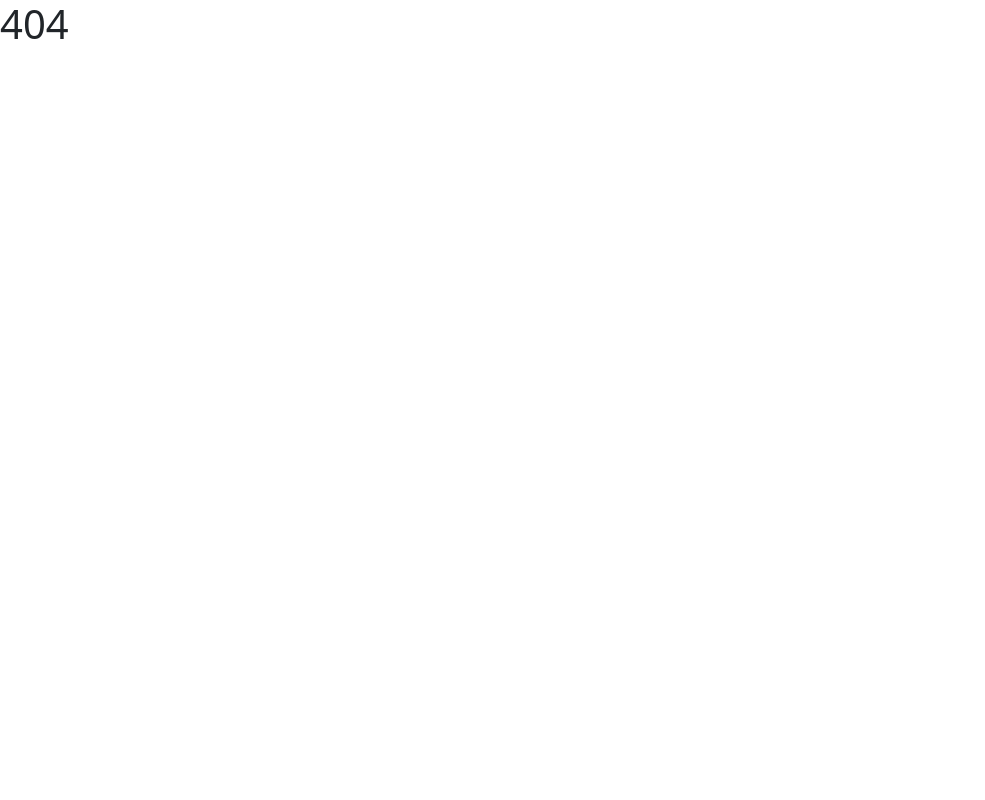
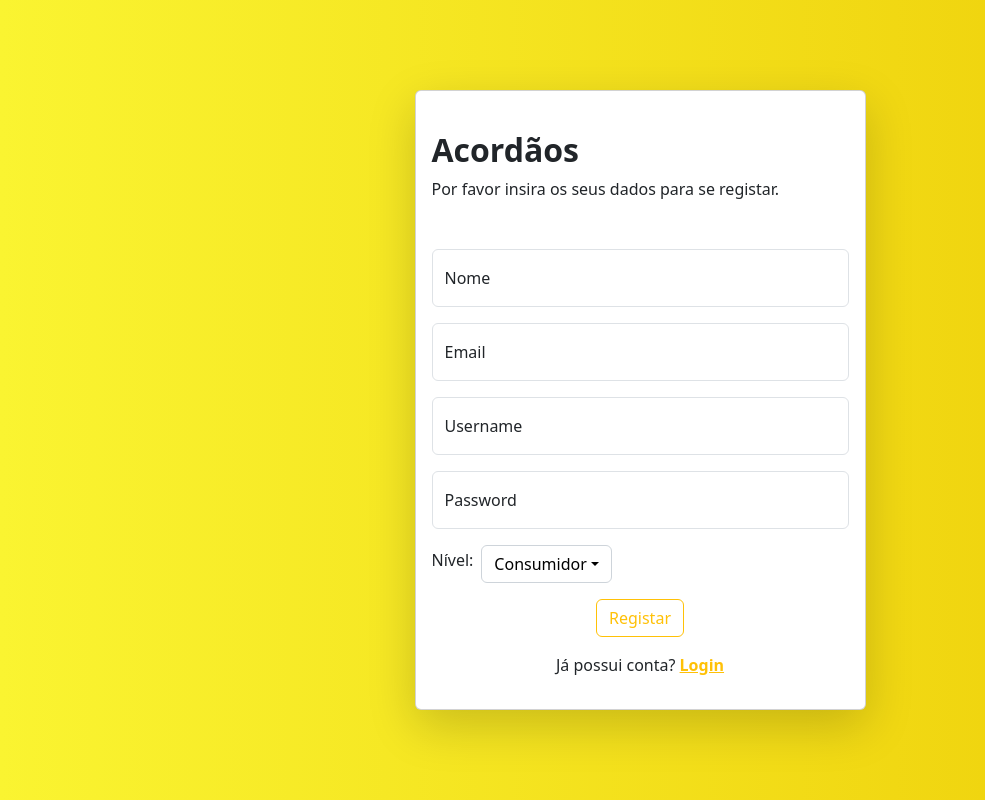
Before and after one commit to GVarelaa/ENGWEB2023-Projeto, a React (Create React App) app in the folder react-interface/: page /register in a window 1280 px wide. Shown: the whole page, without its empty margins (0-985 px from the left). Built offline with nearby package versions, Linux system fonts and the light colour scheme.

Commit message:
register page done

```diff
--- a/react-interface/src/index.js
+++ b/react-interface/src/index.js
@@ -1,6 +1,7 @@
 import ReactDOM from "react-dom/client";
 import { BrowserRouter, Routes, Route } from "react-router-dom";
 import Login from "./pages/Login";
+import Register from "./pages/Register";
 import NoPage from "./pages/NoPage";
 import RouterGuard from "./components/RouterGuard"
 import NavBar from "./components/NavBar";
@@ -12,6 +13,7 @@ export default function App() {
         <Routes>
           <Route path="/" element={<RouterGuard> <NavBar></NavBar> </RouterGuard>}/>
           <Route path="/login" element={<Login/>}/>
+          <Route path="/register" element={<Register/>}/>
           <Route path="*" element={<NoPage/>}/>  // Proteger esta merda
         </Routes>
     </BrowserRouter>
--- a/react-interface/src/pages/Login.js
+++ b/react-interface/src/pages/Login.js
@@ -62,7 +62,7 @@ function Login() {
                       <div className="mt-3">
                         <p className="mb-0  text-center">
                           Não possui conta? {" "}
-                          <a href="/" className="text-warning fw-bold">
+                          <a href="/register" className="text-warning fw-bold">
                             Registar
                           </a>
                         </p>
--- /dev/null
+++ b/react-interface/src/pages/Register.js
@@ -0,0 +1,117 @@
+import { Navigate } from 'react-router-dom';
+import { useState } from 'react';
+import { Col, Button, Row, Container, Card, Form, FloatingLabel , Dropdown} from 'react-bootstrap';
+import axios from 'axios';
+
+var env = require('../config/env')
+
+function Register() {
+  const [nome, setNome] = useState("");
+  const [email, setEmail] = useState("");
+  const [username, setUsername] = useState("");
+  const [password, setPassword] = useState("");
+  //const [filiacao, setFiliacao] = useState("");
+  const [nivel, setNivel] = useState("Consumidor");
+  const [isSubmitted, setIsSubmitted] = useState(false);
+
+const handleSubmit = (event) => {
+  event.preventDefault();
+  let nivel;
+
+  if (nivel === 'Consumidor') nivel = 1;
+  else if (nivel === 'Produtor') nivel = 2;
+
+  axios.post('http://localhost:8072/register', {
+      nome: nome,
+      email: email,
+      username: username,
+      password: password,
+      nivel: nivel,
+    })
+    .then(response => {
+      const token = response.data.token;
+      localStorage.setItem('token', token);
+      setIsSubmitted(true);
+      // setAuthToken
+    })
+    .catch(error => {
+      setUsername('');
+      setPassword('');
+      setNome('');
+      setEmail('');
+      console.log(error);
+    });
+};
+
+  const registerForm = (
+        <div style={{ background: 'linear-gradient(to right, rgba(250,244,49,1), rgba(237,204,6,1))' }}>
+          <Container>
+            <Row className="vh-100 d-flex align-items-center justify-content-center">
+              <Col md={8} lg={5} xs={8}>
+                <Card className="shadow-lg">
+                  <Card.Body>
+                    <div className="mb-3 mt-md-4">
+                      <h2 className="fw-bold mb-2">Acordãos</h2>
+                      <p className=" mb-5">Por favor insira os seus dados para se registar.</p>
+
+                      <Form onSubmit={handleSubmit}>
+                        <FloatingLabel  className="mb-3 form-outline" label="Nome">
+                          <Form.Control type="text" placeholder="Nome" value={nome} onChange={(e) => setNome(e.target.value)}/>
+                        </FloatingLabel>
+
+                        <FloatingLabel  className="mb-3 form-outline" label="Email">
+                          <Form.Control type="text" placeholder="Email" value={email} onChange={(e) => setEmail(e.target.value)}/>
+                        </FloatingLabel>
+
+                        <FloatingLabel className="mb-3 form-outline" label="Username">
+                          <Form.Control type="text" placeholder="Username" value={username} onChange={(e) => setUsername(e.target.value)}/>
+                        </FloatingLabel>
+
+                        <FloatingLabel  className="mb-3 form-outline" label="Password">
+                          <Form.Control type="password" placeholder="Password" value={password} onChange={(e) => setPassword(e.target.value)}/>
+                        </FloatingLabel>
+
+                        <div className="d-flex align-items-center mb-3">
+                            <label className="form-label me-2">Nível:</label>
+                            <Dropdown onSelect={(e) => setNivel(e)}>
+                            <Dropdown.Toggle variant="outline-primary" id="dropdown-nivel" style={{backgroundColor: 'white', color: 'black', borderColor: '#ced4da'}}>
+                                {nivel || 'Selecione'}
+                            </Dropdown.Toggle>
+                            <Dropdown.Menu>
+                                <Dropdown.Item eventKey="Consumidor">Consumidor</Dropdown.Item>
+                                <Dropdown.Item eventKey="Produtor">Produtor</Dropdown.Item>
+                            </Dropdown.Menu>
+                            </Dropdown>
+                        </div>
+
+                        <div className="d-flex justify-content-center">
+                          <Button type="submit" variant="outline-warning">Registar</Button>
+                        </div>
+                      </Form>
+
+                      <div className="mt-3">
+                        <p className="mb-0  text-center">
+                          Já possui conta? {" "}
+                          <a href="/login" className="text-warning fw-bold">
+                            Login
+                          </a>
+                        </p>
+                      </div>
+                    </div>
+                  </Card.Body>
+                </Card>
+              </Col>
+            </Row>
+          </Container>
+        </div>
+  );
+
+  return (
+      <>
+        {isSubmitted ? <Navigate to="/"/> : registerForm}
+      </>
+  );
+}
+
+
+export default Register;
```
